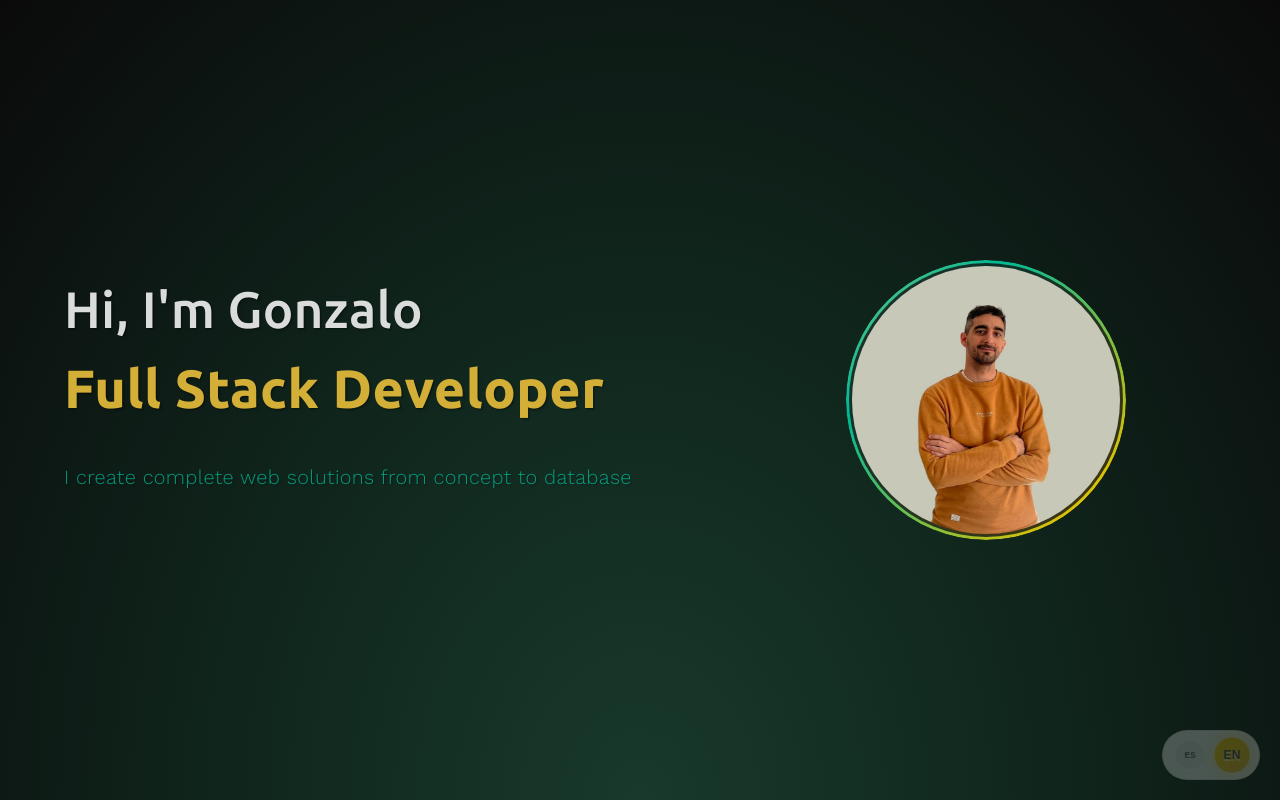
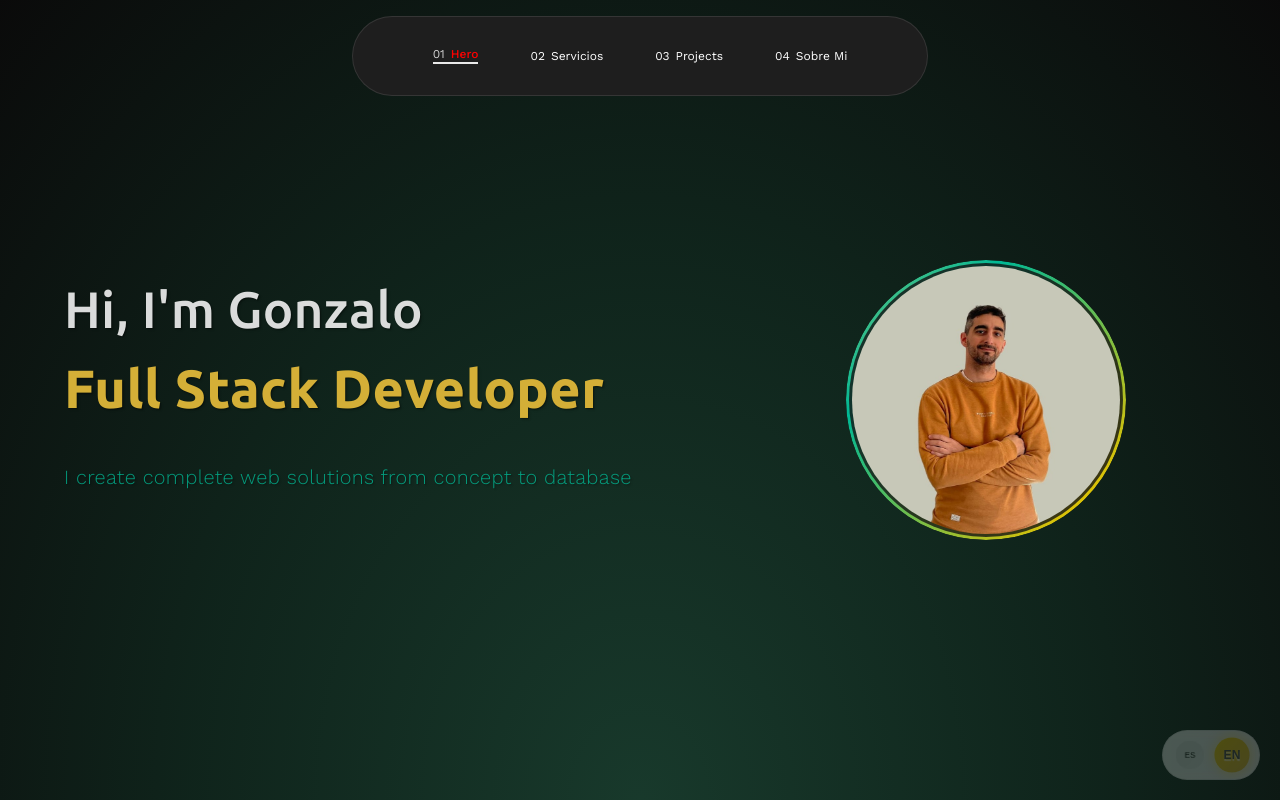
Before and after one commit to Raz1945/Landing, a React (Vite) app: page / in a window 1280 px wide. Shown: the top 800 px of the page. Built offline with nearby package versions, Linux system fonts and the light colour scheme.

Commit message:
css about

```diff
--- a/src/pages/App.jsx
+++ b/src/pages/App.jsx
@@ -16,7 +16,7 @@ export const App = () => {
     <I18nextProvider i18n={i18n}>
       <Suspense fallback={<div>Loading...</div>}>
         <LanguageSwitcher/>
-        {/* <Navbar /> */}
+        <Navbar />
         <Wrapper>
           <Hero route='hero' />
           <Services route='services' />
--- a/src/styles/LanguageSwitcher.css
+++ b/src/styles/LanguageSwitcher.css
@@ -8,7 +8,7 @@
   padding: 0.5rem 0.7rem;
 
   border-radius: 9999px;
-  background-color: var(--bg-navbar-01);
+  /* background-color: var(--bg-switcher-00); */
   backdrop-filter: blur(5px);
   border: 1px solid rgba(255, 255, 255, 0.1);
   transition:
@@ -21,8 +21,8 @@
 
 /* todo ver colores de fondo  */
 .language-switcher:hover {
-  box-shadow: var(--shadow-elevation-medium);
-  background-color: var(--bg-navbar-02);
+  /* box-shadow: var(--shadow-elevation-medium); */
+  background-color: var(--bg-switcher-hover);
   opacity: 1;
   transition-duration: 0.12s;
 }
--- a/src/styles/Navbar.css
+++ b/src/styles/Navbar.css
@@ -23,9 +23,9 @@
   min-height: 50px;
 
   border-radius: 9999px;
-  background-color: var(--bg-navbar-01);
-  backdrop-filter: blur(5px);
-  border: 1px solid var(--border-01);
+  background-color: var(--bg-navbar-00);
+  /* backdrop-filter: blur(5px); */
+  border: 1px solid var(--color-border-navbar-00);
 
   transition: background-color 0.25s cubic-bezier(0.4, 0, 0.2, 1),
     box-shadow 0.2s ease-out;
@@ -33,8 +33,8 @@
 }
 
 .nav__content:hover {
+  background-color: var(--bg-navbar-hover-00);
   box-shadow: var(--shadow-elevation-medium);
-  background-color: var(--bg-navbar-02);
   transition-duration: 0.15s;
 }
 
@@ -77,7 +77,7 @@
   transform: scaleX(0);
   transform-origin: left center;
   transition: transform 0.35s cubic-bezier(0.4, 0, 0.2, 1);
-  background-color: var(--underline-02);
+  background-color: var(--color-navbar-underline-00);
 }
 
 .nav__link:hover::after,
@@ -86,7 +86,7 @@
 }
 
 .nav__link-active::after {
-  background-color: var(--underline-active);
+  background-color: var(--color-navbar-underline-active);
 }
 
 .nav__num {
@@ -94,8 +94,8 @@
   margin-right: 0.375rem;
   font-size: 12px;
   font-weight: 400;
-  color: var(--neon-04);
-  text-shadow: var(--text-shadow);
+  color: var(--color-navbar-num-00);
+  text-shadow: var(--color-navbar-num-shadow);
 }
 
 .nav__text {
@@ -103,12 +103,12 @@
   font-size: 12px;
   font-weight: 400;
   text-transform: capitalize;
-  color: var(--text-white);
-  text-shadow: var(--text-shadow);
+  color: var(--color-navbar-text-00);
+  text-shadow: var(--color-navbar-text-shadow);
 }
 
 .nav__link-active .nav__text {
-  color: white;
+  color: var(--color-navbar-text-active);
   font-weight: 500;
 }
 
@@ -136,7 +136,7 @@
   border: none;
   cursor: pointer;
   padding: 0.5rem;
-  color: var(--neon-04);
+  color: var(--color-menu-burger);
   transition: transform 0.15s ease-out, color 0.2s ease;
 }
 
--- a/src/styles/main.css
+++ b/src/styles/main.css
@@ -13,7 +13,7 @@
   --color-orange: #fb9728;
   --color-gold: #e6c200;
   --color-gris: #f5f5f5;
-  --color-gold-soft: #d4af37;
+  --color-gold-soft: hsl(46, 65%, 52%);
   --color-pink: #edafb8;
   --color-pink-soft: #f7e1d7;
 
@@ -171,17 +171,50 @@
 
   /* ─── */
   /* ─── Navbar ───────────────────────── */
-  --bg-navbar-00: rgba(18, 18, 18, 0.7);
-  --bg-navbar-01: rgba(18, 18, 18, 0.8);
-  --bg-navbar-02: rgba(20, 20, 20, 0.95);
+  --color-border-00: rgba(255, 255, 255, 0.1);
+  --color-border-01: var(--color-red);
 
+  /* --bg-navbar-00: transparent; */
+  --bg-navbar-00: var(--color-bg-alt-01);
+  --bg-navbar-hover-00: var(--color-bg-alt-01);
+
+  --color-border-navbar-00: var(--color-border-00);
+
+  --color-navbar-underline-00: white;
+  --color-navbar-underline-active: white;
+
+  --color-navbar-num-00: white;
+
+  /* --color-navbar-num-shadow: ; */
+  --color-navbar-text-00:white;
+  /* --color-navbar-text-shadow:; */
+
+  --color-navbar-text-active:hsl(0, 100%, 50%);
+
+
+  --shadow-color: 248deg 88% 57%;
+  --shadow-color: 46 65% 52%;
+
+  --shadow-elevation-medium: 0.3px 0.5px 0.7px hsl(var(--shadow-color) / 0.36),
+    0.8px 1.6px 2px -0.8px hsl(var(--shadow-color) / 0.36),
+    2.1px 4.1px 5.2px -1.7px hsl(var(--shadow-color) / 0.36),
+    5px 10px 12.6px -2.5px hsl(var(--shadow-color) / 0.36);
+
+
+
+  --color-menu-burger: var(--color-jade);
   /* ─── Swicher ──────────────────────── */
-  --bg-swicher-01: var(--swicher-01);
+
 
   --swicher-01: linear-gradient(135deg, #e6c200 0%, #d4af37 100%);
   --swicher-02: linear-gradient(135deg, #ff6b6b 0%, #d4af37 100%);
   --swicher-03: radial-gradient(circle at center, #00b894 25%, #d4af37 100%);
   --swicher-04: linear-gradient(135deg, #fb9728 0%, #f8b050 100%);
+  --swicher-04: linear-gradient(180deg, hsl(169, 77%, 73%) 5%, hsl(156, 89%, 21%) 100%);
+
+  --bg-swicher-00: red;
+  --bg-swicher-01: var(--swicher-01);
+  --bg-switcher-hover: var(--color-bg-alt-01);
 }
 
 /* ════════════════════════════════════════
```
